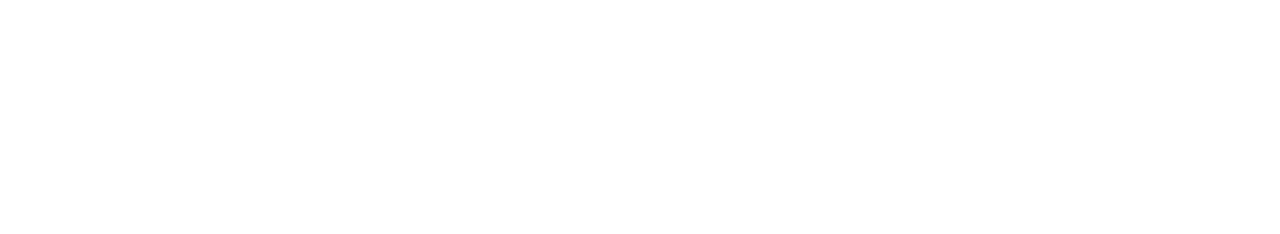
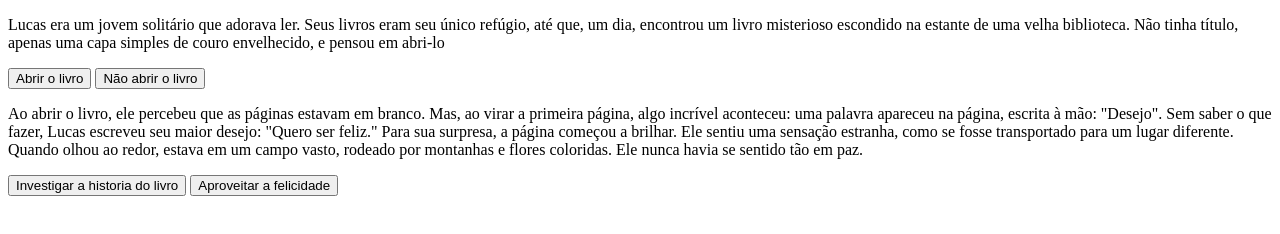
Before and after one commit to victorantunesmoraes-maker/2025-1a-voce-decide, a plain HTML site: page index.html in a window 1280 px wide. Drawn offline with Linux system fonts and the light colour scheme.

Commit message:
Add files via upload

```diff
--- a/index.html
+++ b/index.html
@@ -4,8 +4,25 @@
         <meta charset="UTF-8">
          <meta http-equiv="X-UA-Compatible" content="IE=edge">
           <meta name="viewport" content="width=device-width, initial-scale=1.0">
-           <title>Document</title>
+           <title>O livro</title>
         </head>
          <body>
-             </body>
+           <main>
+             <div class="passo" id="passo-0">
+               <p> Lucas era um jovem solitário que adorava ler. Seus livros eram seu único refúgio, até que, um dia, encontrou um livro misterioso escondido na estante de uma velha biblioteca. Não tinha título, apenas uma capa simples de couro envelhecido, e pensou em abri-lo</p>
+                 <button class="btn-proximo" data-proximo="1">Abrir o livro</button>
+                 <button class="btn-proximo" data-proximo="2">Não abrir o livro</button>
+               </div>
+               <div class="passo" id="passo-1">
+                  <p> Ao abrir o livro, ele percebeu que as páginas estavam em branco. Mas, ao virar a primeira página, algo incrível aconteceu: uma palavra apareceu na página, escrita à mão: "Desejo". Sem saber o que fazer, Lucas escreveu seu maior desejo: "Quero ser feliz."
+                     Para sua surpresa, a página começou a brilhar. Ele sentiu uma sensação estranha, como se fosse transportado para um lugar diferente. Quando olhou ao redor, estava em um campo vasto, rodeado por montanhas e flores coloridas. Ele nunca havia se sentido tão em paz.</p>
+                    <button class="btn-proximo" data-proximo="3">Investigar a historia do livro</button>
+                    <button class="btn-proximo" data-proximo="4">Aproveitar a felicidade</button>
+                  </div>
+           </main>
+
+
+
+
+         </body>
  </html>
```
